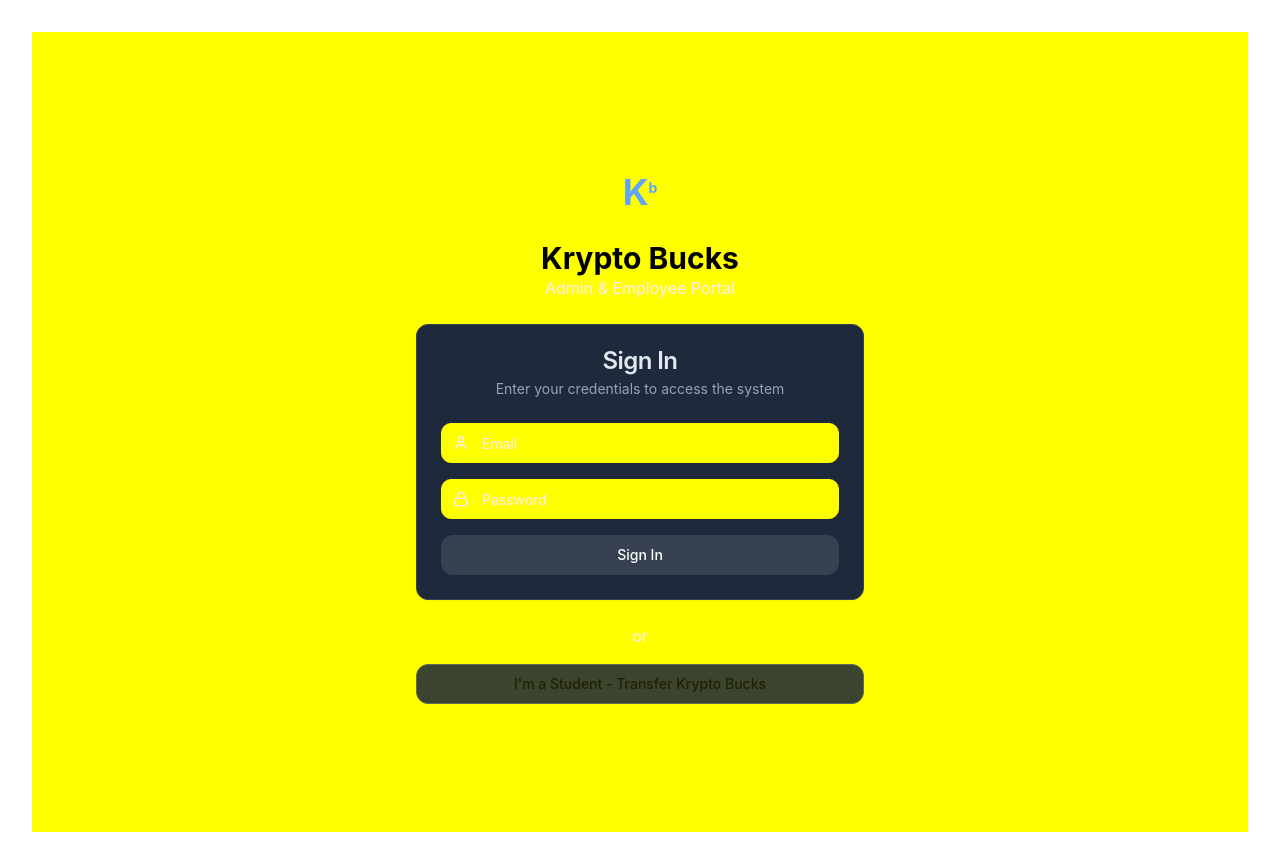
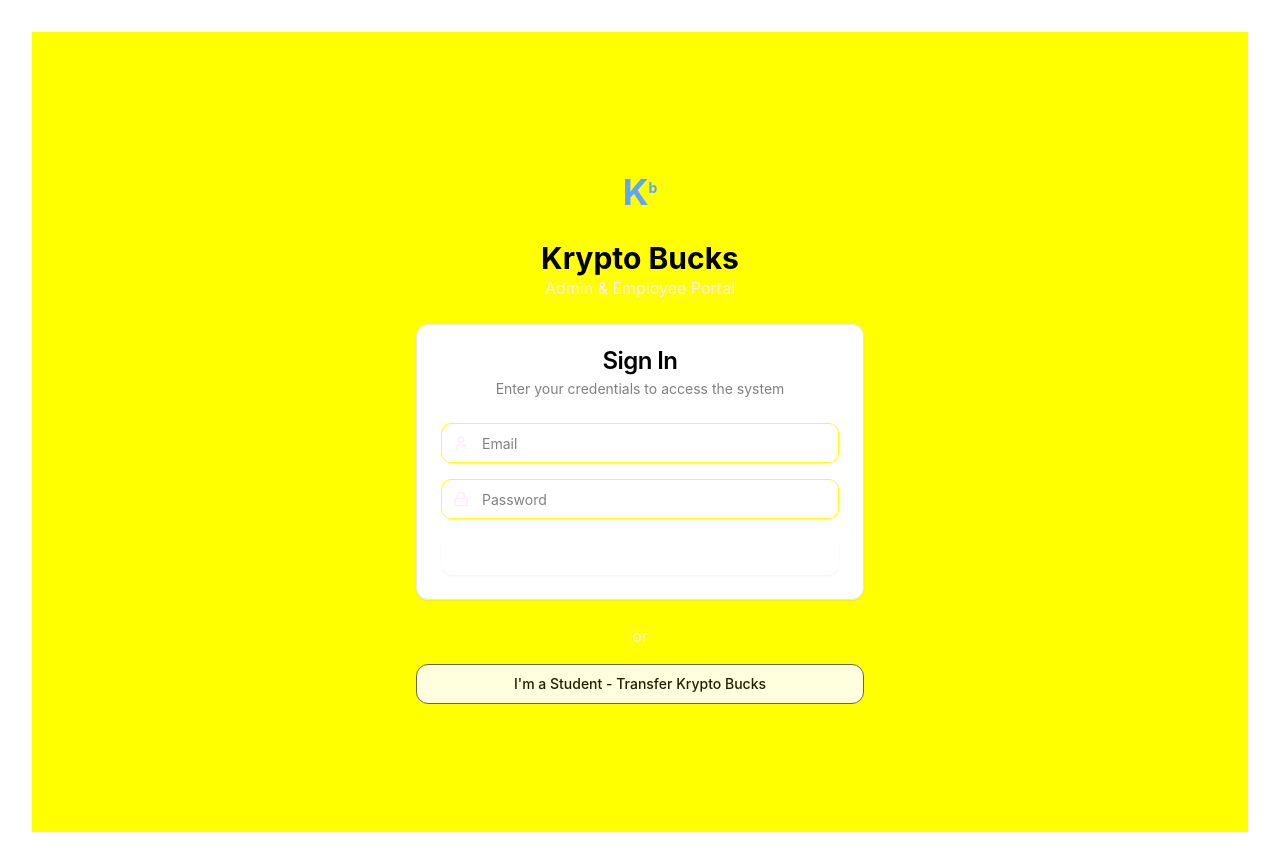
Before and after one commit to KingDenari/krypto-bucks-kard, a React (Vite) app: page / in a window 1280 px wide. Built offline with nearby package versions, Linux system fonts and the light colour scheme.

Commit message:
Fix: Reverse color scheme and sync data
Reverted the color scheme to the user's specified light mode (white background, black text, gray accents). Ensured data synchronization across devices and browsers using local storage.

```diff
--- a/src/components/ui/card.tsx
+++ b/src/components/ui/card.tsx
@@ -10,9 +10,10 @@ const Card = React.forwardRef<
   <div
     ref={ref}
     className={cn(
-      "rounded-xl border border-slate-200 bg-white text-slate-900 shadow-sm hover:shadow-md transition-all duration-200 dark:border-slate-700 dark:bg-slate-800 dark:text-slate-100",
+      "rounded-xl border border-gray-200 bg-white text-black shadow-sm hover:shadow-md transition-all duration-200",
       className
     )}
+    style={{ backgroundColor: '#FFFFFF', color: '#000000' }}
     {...props}
   />
 ))
@@ -37,9 +38,10 @@ const CardTitle = React.forwardRef<
   <h3
     ref={ref}
     className={cn(
-      "text-2xl font-semibold leading-none tracking-tight text-slate-800 dark:text-slate-200",
+      "text-2xl font-semibold leading-none tracking-tight text-black",
       className
     )}
+    style={{ color: '#000000' }}
     {...props}
   />
 ))
@@ -51,7 +53,8 @@ const CardDescription = React.forwardRef<
 >(({ className, ...props }, ref) => (
   <p
     ref={ref}
-    className={cn("text-sm text-slate-600 dark:text-slate-400", className)}
+    className={cn("text-sm text-gray-500", className)}
+    style={{ color: '#808080' }}
     {...props}
   />
 ))
--- a/src/index.css
+++ b/src/index.css
@@ -96,6 +96,8 @@
     @apply bg-white text-black;
     min-height: 100vh;
     font-family: 'Inter', -apple-system, BlinkMacSystemFont, 'Segoe UI', 'Roboto', sans-serif;
+    background-color: #FFFFFF !important;
+    color: #000000 !important;
   }
 }
 
@@ -114,6 +116,8 @@ button:active {
 .modern-card {
   @apply bg-white text-black border border-gray-200 rounded-xl shadow-sm hover:shadow-md;
   transition: all 0.2s ease-in-out;
+  background-color: #FFFFFF !important;
+  color: #000000 !important;
 }
 
 .modern-card:hover {
@@ -158,12 +162,15 @@ button:active {
 h1, h2, h3, h4, h5, h6 {
   @apply text-black;
   font-weight: 600;
+  color: #000000 !important;
 }
 
 /* Clean input styling */
 input, select, textarea {
   @apply bg-white border-gray-300;
   transition: all 0.2s ease-in-out;
+  background-color: #FFFFFF !important;
+  color: #000000 !important;
 }
 
 input:focus, select:focus, textarea:focus {
@@ -172,4 +179,29 @@ input:focus, select:focus, textarea:focus {
 
 input::placeholder, select::placeholder, textarea::placeholder {
   @apply text-gray-500;
+  color: #808080 !important;
 }
+
+/* Force white background and black text everywhere */
+.bg-slate-50, .bg-slate-100, .bg-slate-200, .bg-gray-50, .bg-gray-100 {
+  background-color: #FFFFFF !important;
+}
+
+.text-slate-800, .text-slate-900, .text-gray-800, .text-gray-900 {
+  color: #000000 !important;
+}
+
+.text-slate-600, .text-slate-500, .text-gray-600, .text-gray-500 {
+  color: #808080 !important;
+}
+
+/* Card backgrounds */
+[class*="bg-slate"], [class*="bg-gray"] {
+  background-color: #FFFFFF !important;
+}
+
+/* Make sure all cards are white */
+.card, [class*="Card"] {
+  background-color: #FFFFFF !important;
+  color: #000000 !important;
+}
```
